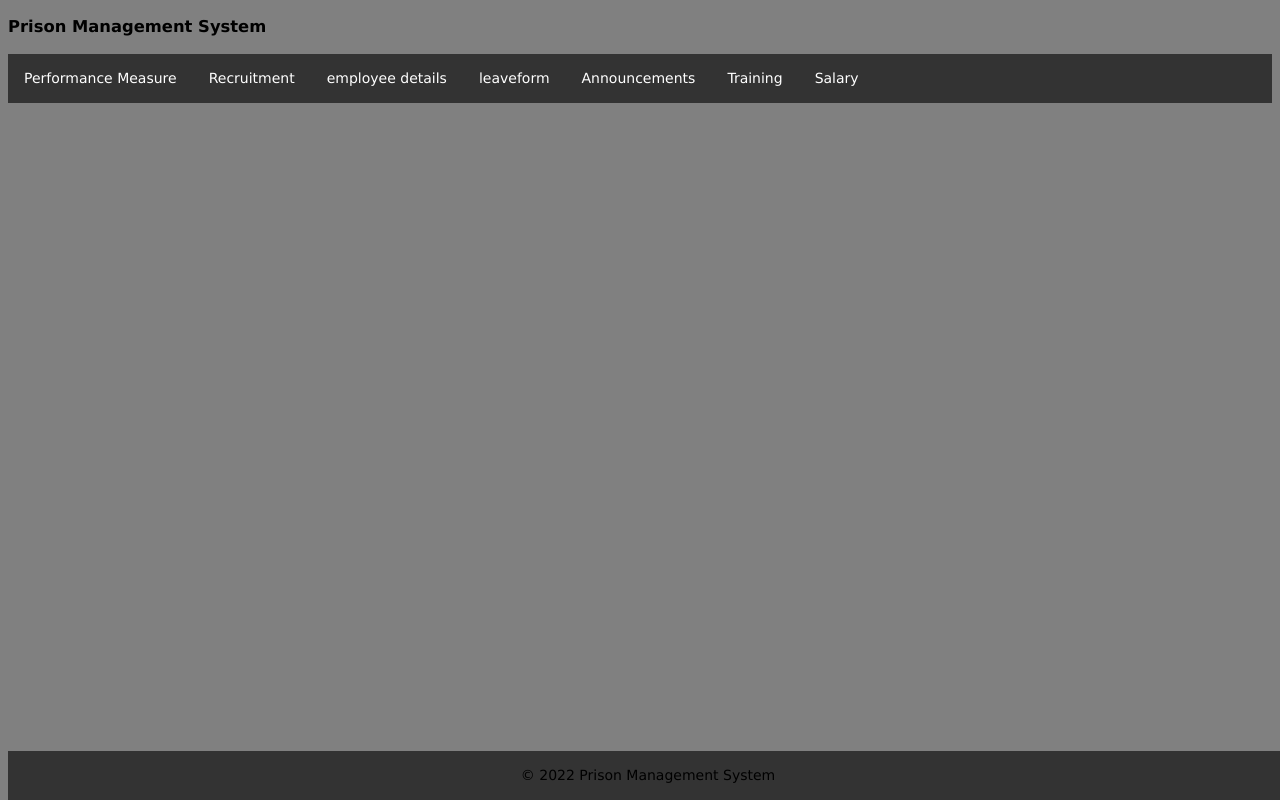
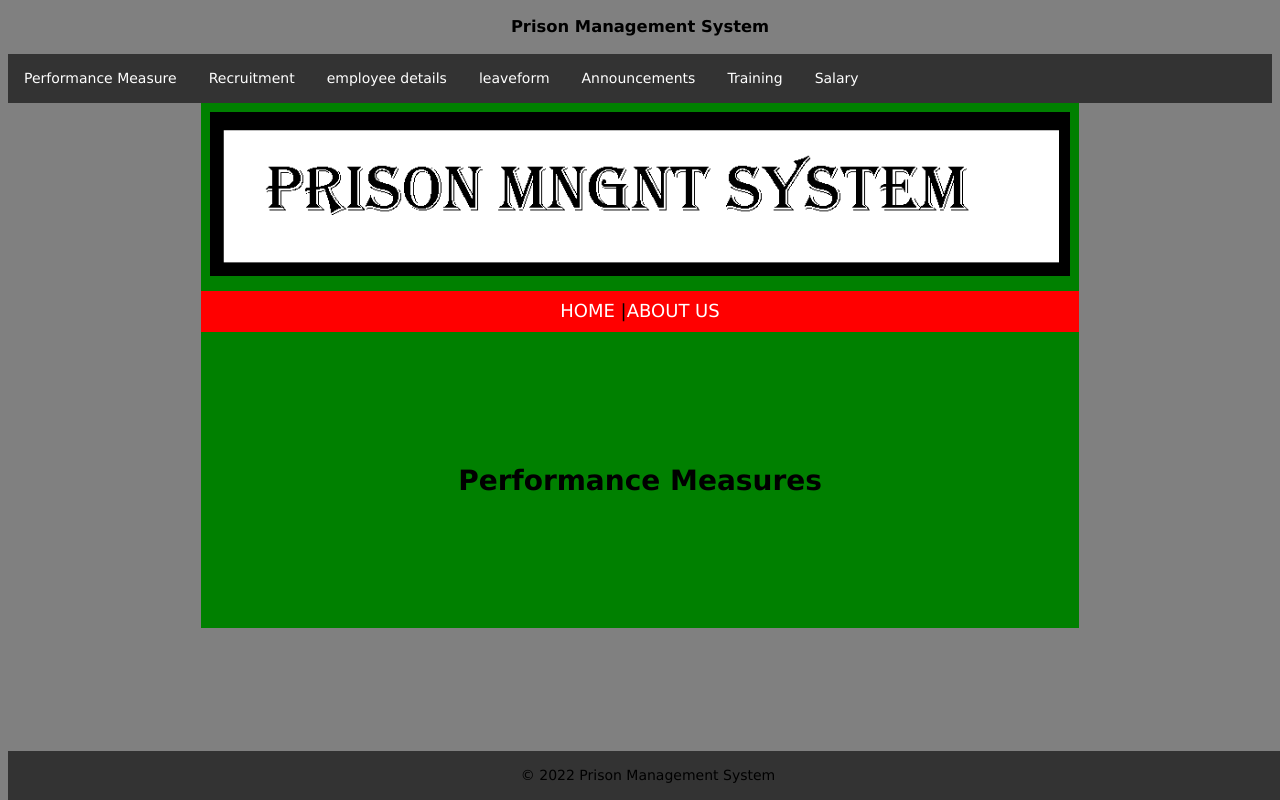
Before and after one commit to Susan56789/prison-management-system, a React (Create React App) app: page /PerfomanceMeasures in a window 1280 px wide. Built offline with nearby package versions, Linux system fonts and the light colour scheme.

Commit message:
prison system

```diff
--- a/src/App.js
+++ b/src/App.js
@@ -1,4 +1,4 @@
-import React, {useState} from 'react';
+import React from 'react';
 import Navbar from './Navbar';
 import Home from './Home';
 import Footer from './Footer';
@@ -6,10 +6,15 @@ import {BrowserRouter as Router, Switch, Route} from 'react-router-dom';
 import Login from './Login';
 import About from './About';
 import Announce from './Announce';
+import PerfomanceMeasures from './PerfomanceMeasures';
+import Recruitment from './Recruitment';
+import employeeDetails from './employeeDetails';
+import LeaveForm from './LeaveForm';
+import Training from './Training';
+import Salary from './Salary';
+
 
 const App =() =>{
-
-
 
   return (
     <div className="App">
@@ -28,6 +33,24 @@ const App =() =>{
     <Route path="/announce">
       <Announce />
     </Route>
+    <Route path="/PerfomanceMeasures">
+      <PerfomanceMeasures/>
+    </Route>
+    <Route path='/Recruitment'>
+      <Recruitment />
+    </Route>
+    <Route path='/employeeDetails'>
+      <employeeDetails/>
+    </Route>
+    <Route path='/LeaveForm'>
+      <LeaveForm />
+    </Route>
+    <Route path='/Training'>
+      <Training />
+    </Route>
+    <Route path='/Salary'>
+      <Salary/>
+    </Route>
   </Switch>
 </Router>
 
--- a/src/Components/admin/SearchForm.js
+++ b/src/Components/admin/SearchForm.js
@@ -1,6 +1,8 @@
 import React from 'react';
 import './login.css';
 import banner from './banner.gif';
+import './Admin';
+import '../../Home';
 
 const SearchForm = () => {
     return (
@@ -20,8 +22,8 @@ const SearchForm = () => {
 
 
 		<font size="5">
-		 <a href="../index.php">Logout</a> |
-         <a href="adminpanel.php">Admin Panel</a>
+		 <a href="/">Logout</a> |
+         <a href="./Admin">Admin Panel</a>
           </font>
             </td>
 </tr>
--- /dev/null
+++ b/src/LeaveForm.js
@@ -0,0 +1,33 @@
+import React from 'react';
+import './styles.css';
+import banner from './banner.gif';
+import './Home';
+import './About';
+
+const LeaveForm = () => {
+    return (
+        <>
+          <table align="center" border="0" bgcolor="green" width="540" cellpadding="9" cellspacing="0" height="525">
+          <tr>
+            <td colspan="3" height="2"><img src={banner} width="860"  alt=''/></td>
+          </tr>
+          <tr>
+            <td colspan="3" bgcolor="#FF0000" height="1" align="center">
+	     	<font size="4">
+
+         <a href="/">HOME</a>  |
+		     <a href="./About">ABOUT US</a>
+          </font>
+            </td>
+          </tr>
+          <tr>
+              <td>
+                  <h1>Leave Form</h1>
+              </td>
+          </tr>
+          </table>
+        </>
+    )
+}
+
+export default LeaveForm;
--- a/src/Navbar.js
+++ b/src/Navbar.js
@@ -1,5 +1,11 @@
 import React from 'react';
 import './styles.css';
+import './PerfomanceMeasures';
+import './Recruitment';
+import './employeeDetails';
+import './LeaveForm';
+import './Announce';
+
 
 const Navbar = () => {
     return (
@@ -13,12 +19,12 @@ const Navbar = () => {
 
         <nav className='NavBar'>
             <ul>
-                <li><a href="Performance Measure.php">Performance Measure </a></li>
-                <li><a href="Recruitment.php">Recruitment </a></li>
-                <li><a href="employee details.php">employee details </a></li>
-                <li><a href="leaveform.php">leaveform </a></li>
-                <li><a href="Announcements.php">Announcements</a></li>
-                <li><a href="Training.php">Training </a></li>
+                <li><a href="./PerfomanceMeasures">Performance Measure </a></li>
+                <li><a href="./Recruitment">Recruitment </a></li>
+                <li><a href="./employeeDetails.js">employee details </a></li>
+                <li><a href="./LeaveForm">leaveform </a></li>
+                <li><a href="./Announce">Announcements</a></li>
+                <li><a href="./Training">Training </a></li>
                 <li><a href="Salary.php">Salary</a></li>
             </ul>
 
--- /dev/null
+++ b/src/PerfomanceMeasures.js
@@ -0,0 +1,35 @@
+import React from 'react';
+import './styles.css';
+import banner from './banner.gif';
+import './Home';
+import './About';
+
+
+
+const PerfomanceMeasures = () => {
+    return (
+        <>
+          <table align="center" border="0" bgcolor="green" width="540" cellpadding="9" cellspacing="0" height="525">
+          <tr>
+            <td colspan="3" height="2"><img src={banner} width="860"  alt=''/></td>
+          </tr>
+          <tr>
+            <td colspan="3" bgcolor="#FF0000" height="1" align="center">
+	     	<font size="4">
+
+         <a href="/">HOME</a>  |
+		     <a href="./About">ABOUT US</a>
+          </font>
+            </td>
+          </tr>
+          <tr>
+              <td>
+                  <h1>Performance Measures</h1>
+              </td>
+          </tr>
+          </table>
+        </>
+    )
+}
+
+export default PerfomanceMeasures;
--- /dev/null
+++ b/src/Recruitment.js
@@ -0,0 +1,34 @@
+import React from 'react';
+import './styles.css';
+import banner from './banner.gif';
+import './Home';
+import './About';
+
+
+const Recruitment = () => {
+    return (
+        <>
+                   <table align="center" border="0" bgcolor="green" width="540" cellpadding="9" cellspacing="0" height="525">
+          <tr>
+            <td colspan="3" height="2"><img src={banner} width="860"  alt=''/></td>
+          </tr>
+          <tr>
+            <td colspan="3" bgcolor="#FF0000" height="1" align="center">
+	     	<font size="4">
+
+         <a href="/">HOME</a>  |
+		     <a href="./About">ABOUT US</a>
+          </font>
+            </td>
+          </tr>
+          <tr>
+              <td>
+                  <h1>Recruitment</h1>
+              </td>
+          </tr>
+          </table>
+        </>
+    )
+}
+
+export default Recruitment;
--- /dev/null
+++ b/src/Salary.js
@@ -0,0 +1,33 @@
+import React from 'react'
+import './styles.css';
+import banner from './banner.gif';
+import './Home';
+import './About';
+
+const Salary = () => {
+    return (
+        <>
+         <table align="center" border="0" bgcolor="green" width="540" cellpadding="9" cellspacing="0" height="525">
+          <tr>
+            <td colspan="3" height="2"><img src={banner} width="860"  alt=''/></td>
+          </tr>
+          <tr>
+            <td colspan="3" bgcolor="#FF0000" height="1" align="center">
+	     	<font size="4">
+
+         <a href="/">HOME</a>  |
+		     <a href="./About">ABOUT US</a>
+          </font>
+            </td>
+          </tr>
+          <tr>
+              <td>
+                  <h1>Salary</h1>
+              </td>
+          </tr>
+          </table>
+        </>
+    )
+}
+
+export default Salary;
--- /dev/null
+++ b/src/Training.js
@@ -0,0 +1,34 @@
+import React from 'react';
+import './styles.css';
+import banner from './banner.gif';
+import './Home';
+import './About';
+
+
+const Training = () => {
+    return (
+        <>
+         <table align="center" border="0" bgcolor="green" width="540" cellpadding="9" cellspacing="0" height="525">
+          <tr>
+            <td colspan="3" height="2"><img src={banner} width="860"  alt=''/></td>
+          </tr>
+          <tr>
+            <td colspan="3" bgcolor="#FF0000" height="1" align="center">
+	     	<font size="4">
+
+         <a href="/">HOME</a>  |
+		     <a href="./About">ABOUT US</a>
+          </font>
+            </td>
+          </tr>
+          <tr>
+              <td>
+                  <h1>Training</h1>
+              </td>
+          </tr>
+          </table>
+        </>
+    );
+}
+
+export default Training;
--- /dev/null
+++ b/src/employeeDetails.js
@@ -0,0 +1,34 @@
+import React from 'react';
+import './styles.css';
+import banner from './banner.gif';
+import './Home';
+import './About';
+
+
+const employeeDetails = () => {
+    return (
+        <>
+                    <table align="center" border="0" bgcolor="green" width="540" cellpadding="9" cellspacing="0" height="525">
+          <tr>
+            <td colspan="3" height="2"><img src={banner} width="860"  alt=''/></td>
+          </tr>
+          <tr>
+            <td colspan="3" bgcolor="#FF0000" height="1" align="center">
+	     	<font size="4">
+
+         <a href="/">HOME</a>  |
+		     <a href="./About">ABOUT US</a>
+          </font>
+            </td>
+          </tr>
+          <tr>
+              <td>
+                  <h1>Employee Details</h1>
+              </td>
+          </tr>
+          </table>
+        </>
+    );
+}
+
+export default employeeDetails;
--- a/src/styles.css
+++ b/src/styles.css
@@ -1,4 +1,8 @@
-
+body{
+    font-family: Verdana, Geneva, Tahoma, sans-serif;
+    color: black;
+    text-align: center;
+}
 
 ul{
 list-style-type: none;
```
